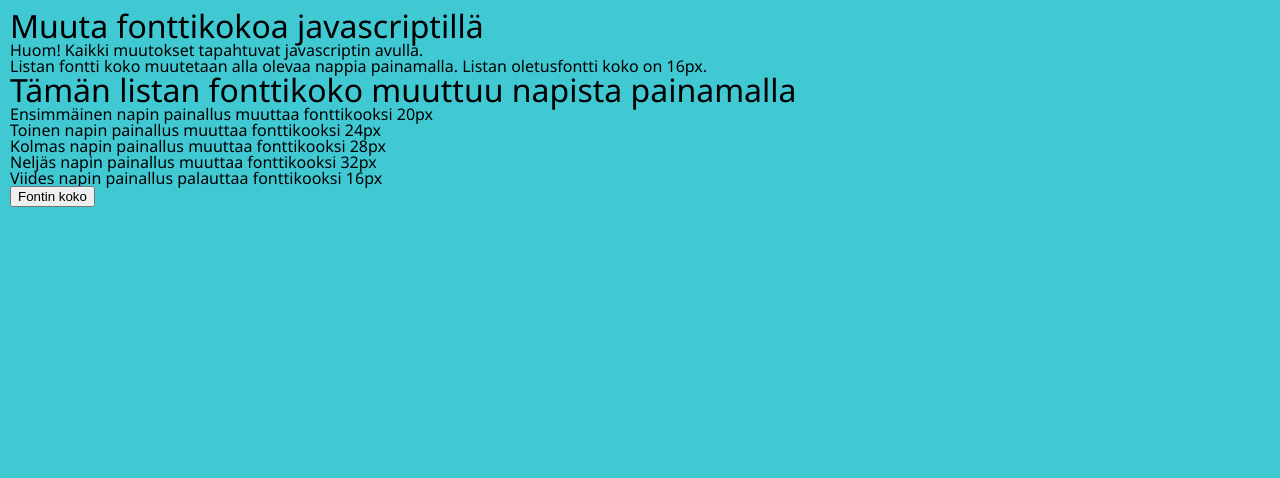
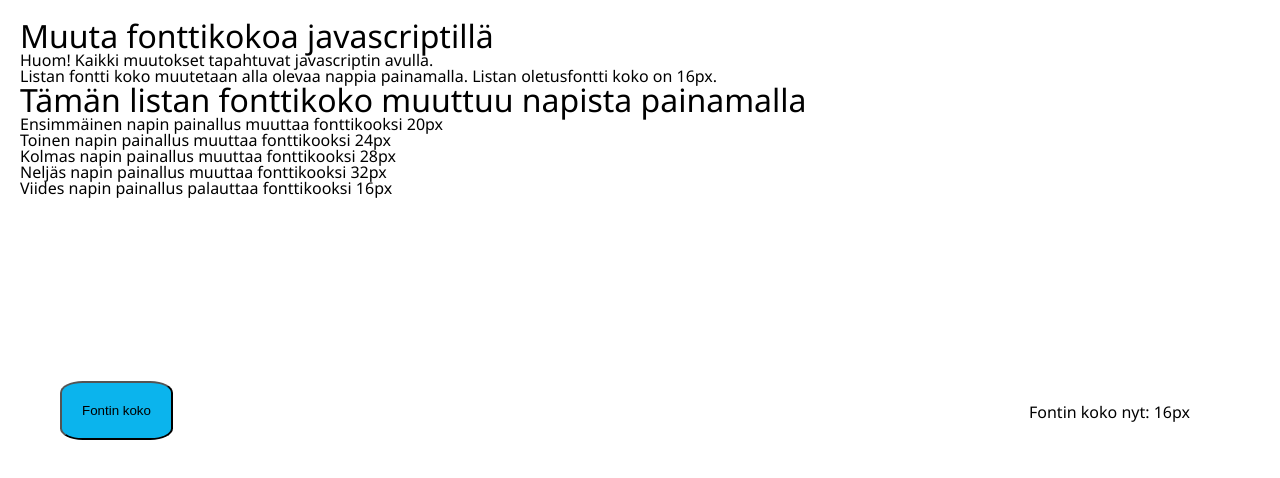
Before and after one commit to Markeesi/04-muuta-fontti-koko, a plain HTML site: page index.html in a window 1280 px wide. Drawn offline with Linux system fonts and the light colour scheme.

Commit message:
tehtävä ei ollutkaan tehty

```diff
--- a/index.html
+++ b/index.html
@@ -23,7 +23,10 @@
       <li>Neljäs napin painallus muuttaa fonttikooksi 32px</li>
       <li>Viides napin painallus palauttaa fonttikooksi 16px</li>
     </ul>
-    <button id="button">Fontin koko</button>
+    <div class="container">
+      <button id="button" class="button">Fontin koko</button>
+      <p id="nyt" class="nyt">Fontin koko nyt:</p>
+    </div>
     <script src="scripts/main.js"></script>
   </body>
 </html>
--- a/scripts/main.js
+++ b/scripts/main.js
@@ -5,6 +5,7 @@ document.addEventListener("DOMContentLoaded", () => {
 
   let fontinKoko = 16;
   fontKoko.style.fontSize = fontinKoko + "px"; // set the fontsize to 16px
+  fontKokoNyt.textContent = "Fontin koko nyt: " + fontinKoko + "px";
 
   button.onclick = () => {
     fontinKoko += 4;
@@ -13,5 +14,6 @@ document.addEventListener("DOMContentLoaded", () => {
     }
 
     fontKoko.style.fontSize = fontinKoko + "px"; // Update the font size after the change
+    fontKokoNyt.textContent = "Fontin koko nyt " + fontinKoko + "px";
   };
 });
--- a/styles/layout.css
+++ b/styles/layout.css
@@ -3,9 +3,10 @@ html {
 }
 body {
   font-family: "Segoe UI", Tahoma, Geneva, Verdana, sans-serif;
-  background-color: rgb(64, 201, 211);
+  background-color: rgb(255, 255, 255);
   color: black;
   padding: 1rem;
+  margin: 1rem;
 }
 
 h1 {
@@ -14,8 +15,26 @@ h1 {
 p {
   font-size: 1.6rem;
 }
+.container {
+  display: flex;
+  justify-content: space-between;
+  align-items: flex-end;
+  position: fixed;
+  bottom: 0;
+  width: 100%;
+  padding: 1rem;
+}
+
 .button {
   padding: 2rem;
+  margin: 35rem 3rem;
+  background-color: rgb(11, 180, 237);
+  border-radius: 20%;
+}
+
+.nyt {
+  padding: 2rem;
+  margin: 35rem 10rem;
 }
 
 /* @media screen and (min-width: 426px) {
```
